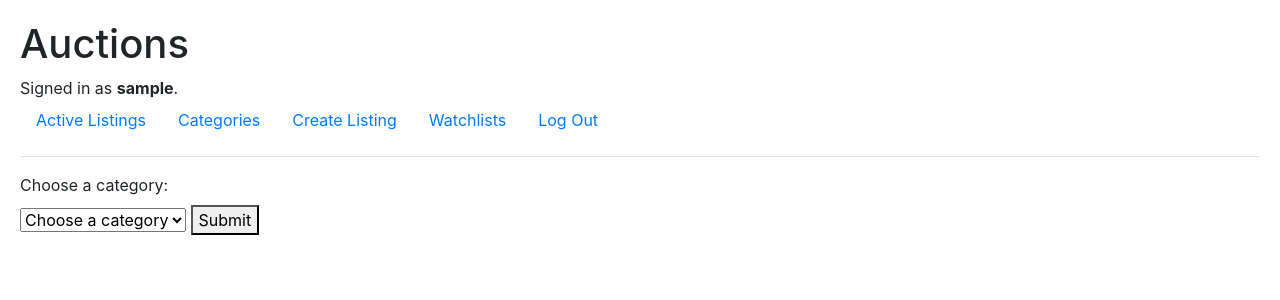
After one commit to cloydbalongkit1/commerse_django, a Django app: page /categories in a window 1280 px wide. The commit adds this page. Shown: the top 300 px of the page. Run offline with Django 3.2, Linux system fonts and the light colour scheme; the visitor is signed in with stand-in values (Sample User, id 1); data that the repository does not hold is empty; some libraries are stand-ins or nearby versions.

Commit message:
adds categories and rectify create listing

```diff
--- a/auctions/forms.py
+++ b/auctions/forms.py
@@ -20,9 +20,9 @@ class CreateListing(forms.Form):
                 'class': 'image-url',
                 'placeholder': 'Enter image URL here...'
             }))
-    starting_bid = forms.DecimalField(label="Starting Bid", max_digits=12, decimal_places=2,
+    starting_price = forms.DecimalField(label="Starting price", max_digits=12, decimal_places=2,
                 widget=forms.NumberInput(attrs={
-                'class': 'starting_bid',
+                'class': 'starting_price',
                 'placeholder': 'Enter starting bid here...'
                }))
     category = forms.ChoiceField(label="Category",
--- a/auctions/models.py
+++ b/auctions/models.py
@@ -28,7 +28,7 @@ class AuctionListing(models.Model):
     created_by = models.ForeignKey(User, on_delete=models.CASCADE, related_name="auction_listings")
 
     def __str__(self):
-        return f"{self.item_name} - > Start Price: {self.starting_price}"
+        return f"{self.item_name} -> Start Price: {self.starting_price}"
 
     class Meta:
         verbose_name_plural = "Auction Listings"
--- /dev/null
+++ b/auctions/templates/auctions/categories.html
@@ -0,0 +1,39 @@
+{% extends "auctions/layout.html" %}
+
+{% block body %}
+
+    <form method="GET" action="{% url 'categories' %}">
+        <label for="categories">Choose a category:</label>
+        <select name="category">
+            <option value="">Choose a category</option>
+            <option value="fashion">Fashion</option>
+            <option value="toys">Toys</option>
+            <option value="home">Home</option>
+            <option value="electronics">Electronics</option>
+        </select>
+        <button type="submit">Submit</button>
+    </form>
+    <br><br>
+
+    {% if categories %}
+        <p>Not categorized item/s.</p>
+        <div id="items">
+            {% for category in categories %}
+                <div>
+                    <img src="{{ category.image_url }}" alt="{{ category.item_name }}">
+                    <div>
+                        <p>Item: <a href="{% url 'listed_item' category.id %}">{{ category.item_name }}</a></p>
+                        <div class="listings">
+                            <p>Description: {{ category.description }}</p>
+                            <p>Price: <strong>${{ category.starting_price }}</strong></p>
+                            <small>Created {{ category.date_created }}</small>
+                        </div>
+                    </div>
+                </div>
+                <hr>
+            {% endfor %}
+        </div>
+
+    {% endif %}
+
+{% endblock %}
--- a/auctions/templates/auctions/index.html
+++ b/auctions/templates/auctions/index.html
@@ -15,7 +15,7 @@
 
                     <div class="listings">
                         <p>Description: {{ listing.description }}</p>
-                        <p>Price: <strong>{{ listing.starting_price }}</strong></p>
+                        <p>Price: <strong>${{ listing.starting_price }}</strong></p>
 
                         {% if listing.active %}
                             <small>Item status: <strong>Active</strong></small>
--- a/auctions/templates/auctions/layout.html
+++ b/auctions/templates/auctions/layout.html
@@ -24,6 +24,9 @@
             </li>
             {% if user.is_authenticated %}
                 <li class="nav-item">
+                    <a class="nav-link" href="{% url 'categories' %}">Categories</a>
+                </li>
+                <li class="nav-item">
                     <a class="nav-link" href="{% url 'new_listing' %}">Create Listing</a>
                 </li>
                 <li class="nav-item"></li>
--- a/auctions/templates/auctions/watchlists.html
+++ b/auctions/templates/auctions/watchlists.html
@@ -15,7 +15,7 @@
 
                     <div class="listings">
                         <p>Description: {{ listing.auction_item.description }}</p>
-                        <p>Price: <strong>{{ listing.auction_item.starting_price }}</strong></p>
+                        <p>Price: <strong>${{ listing.auction_item.starting_price }}</strong></p>
                         <small>Created {{ listing.auction_item.date_created }}</small>
                     </div>
                 </div>
--- a/auctions/urls.py
+++ b/auctions/urls.py
@@ -10,5 +10,6 @@ urlpatterns = [
     path("new_listing", views.new_listing, name="new_listing"),
     path("watchlists", views.watchlists, name="watchlists"),
     path("remove_item", views.remove_item, name="remove_item"),
+    path("categories", views.categories, name="categories"),
     path("listed_item/<int:id>", views.listed_item, name="listed_item"),
 ]
--- a/auctions/views.py
+++ b/auctions/views.py
@@ -1,19 +1,17 @@
 from django.contrib.auth import authenticate, login, logout
 from django.contrib.auth.decorators import login_required
 from django.db import IntegrityError
-from django.http import HttpResponse, HttpResponseRedirect
+from django.http import HttpResponseRedirect, HttpResponse
 from django.shortcuts import render, get_object_or_404, redirect
 from django.urls import reverse
 from django.contrib import messages
 
-from .models import User, AuctionListing, Bids, Comments, WatchList
+from .models import User, AuctionListing, WatchList, Bids, Comments
 from .forms import CreateListing
 
 
 
 def index(request):
-    print(request.user.is_authenticated) # return true if user is logged in
-
     auction_listings = AuctionListing.objects.all()[::-1]
     return render(request, "auctions/index.html", {
         "listings": auction_listings
@@ -31,13 +29,13 @@ def new_listing(request):
                 image_url = form.cleaned_data['image_url'],
                 category = form.cleaned_data['category'],
                 description = form.cleaned_data['description'],
-                starting_price = form.cleaned_data['starting_bid'],
+                starting_price = form.cleaned_data['starting_price'],
                 created_by = request.user
                 )
             new_list.save()
             return HttpResponseRedirect(reverse("new_listing"))
 
-    form = CreateListing
+    form = CreateListing()
     return render(request, "auctions/new_listing.html", {
         "form": form,
     })
@@ -78,6 +76,16 @@ def remove_item(request):
         else:
             messages.error(request, "Item not found in your watchlist.")
         return HttpResponseRedirect(reverse("watchlists"))
+
+
+
+@login_required
+def categories(request):
+    category = request.GET.get('category')
+    categories = AuctionListing.objects.filter(category=category)
+    return render(request, 'auctions/categories.html', {
+        'categories': categories,
+    })
 
 
 
```
